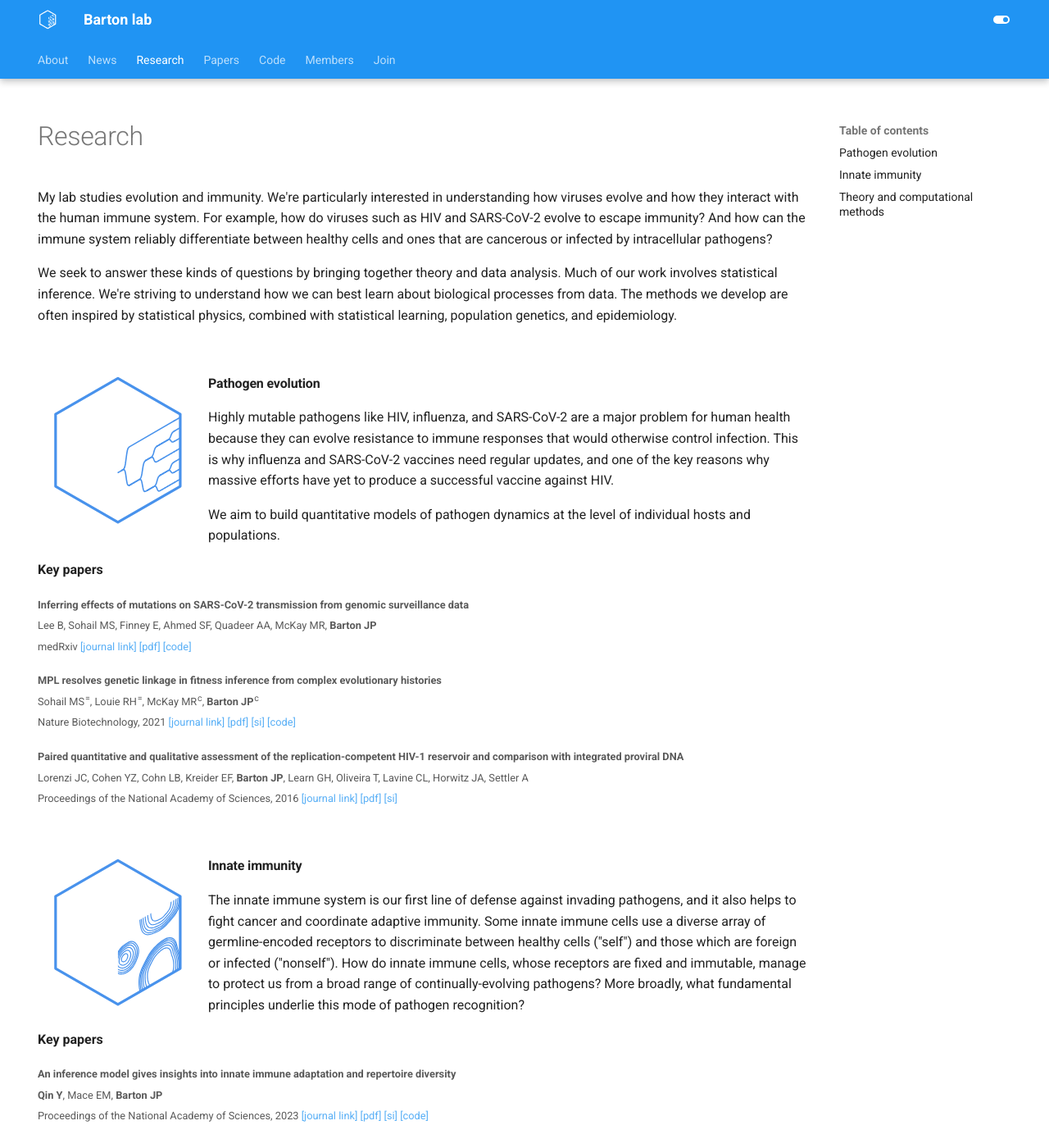
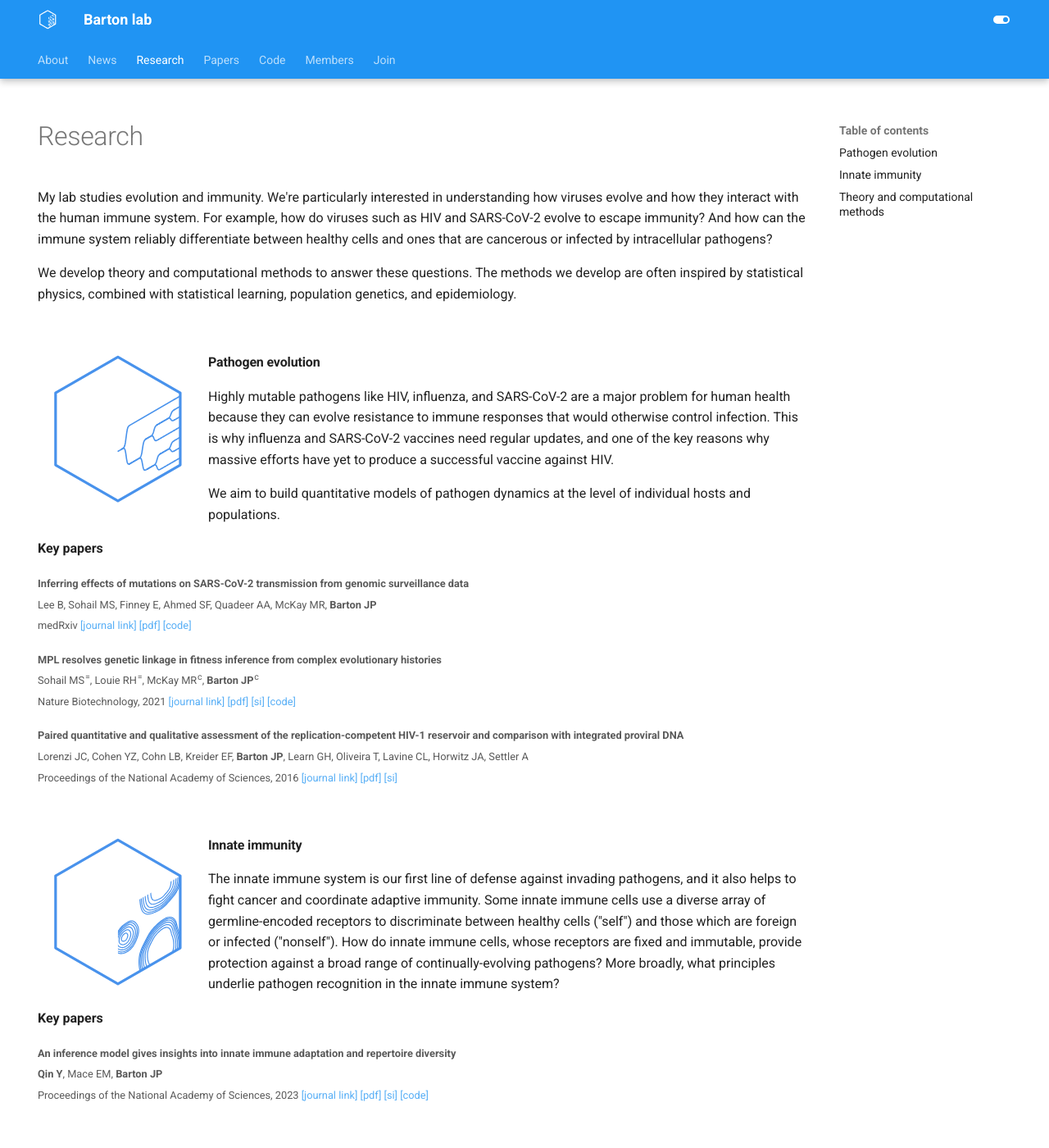
Before and after one commit to bartonlab/bartonlab.github.io, an MkDocs documentation site: the page built from docs/research.md, in a window 1280 px wide and 1400 px high. Shown: the whole window at 82% size. Built offline with MkDocs 1.6.1 and Material for MkDocs 9.7.7, drawn with Linux system fonts in a browser that asks for light colours.

Commit message:
update text descriptions

```diff
--- a/docs/research.md
+++ b/docs/research.md
@@ -5,7 +5,7 @@ hide:
 
 My lab studies evolution and immunity. We're particularly interested in understanding how viruses evolve and how they interact with the human immune system. For example, how do viruses such as HIV and SARS-CoV-2 evolve to escape immunity? And how can the immune system reliably differentiate between healthy cells and ones that are cancerous or infected by intracellular pathogens?
 
-We seek to answer these kinds of questions by bringing together theory and data analysis. Much of our work involves statistical inference. We're striving to understand how we can best learn about biological processes from data. The methods we develop are often inspired by statistical physics, combined with statistical learning, population genetics, and epidemiology.
+We develop theory and computational methods to answer these questions. The methods we develop are often inspired by statistical physics, combined with statistical learning, population genetics, and epidemiology.
 
 <br>
 
@@ -32,7 +32,7 @@ We aim to build quantitative models of pathogen dynamics at the level of individ
 
 #### Innate immunity
 
-The innate immune system is our first line of defense against invading pathogens, and it also helps to fight cancer and coordinate adaptive immunity. Some innate immune cells use a diverse array of germline-encoded receptors to discriminate between healthy cells ("self") and those which are foreign or infected ("nonself"). How do innate immune cells, whose receptors are fixed and immutable, manage to protect us from a broad range of continually-evolving pathogens? More broadly, what fundamental principles underlie this mode of pathogen recognition?
+The innate immune system is our first line of defense against invading pathogens, and it also helps to fight cancer and coordinate adaptive immunity. Some innate immune cells use a diverse array of germline-encoded receptors to discriminate between healthy cells ("self") and those which are foreign or infected ("nonself"). How do innate immune cells, whose receptors are fixed and immutable, provide protection against a broad range of continually-evolving pathogens? More broadly, what principles underlie pathogen recognition in the innate immune system?
 
 **Key papers**
 
```
Also changed, not shown: docs/join.md (+1 -1 lines).
